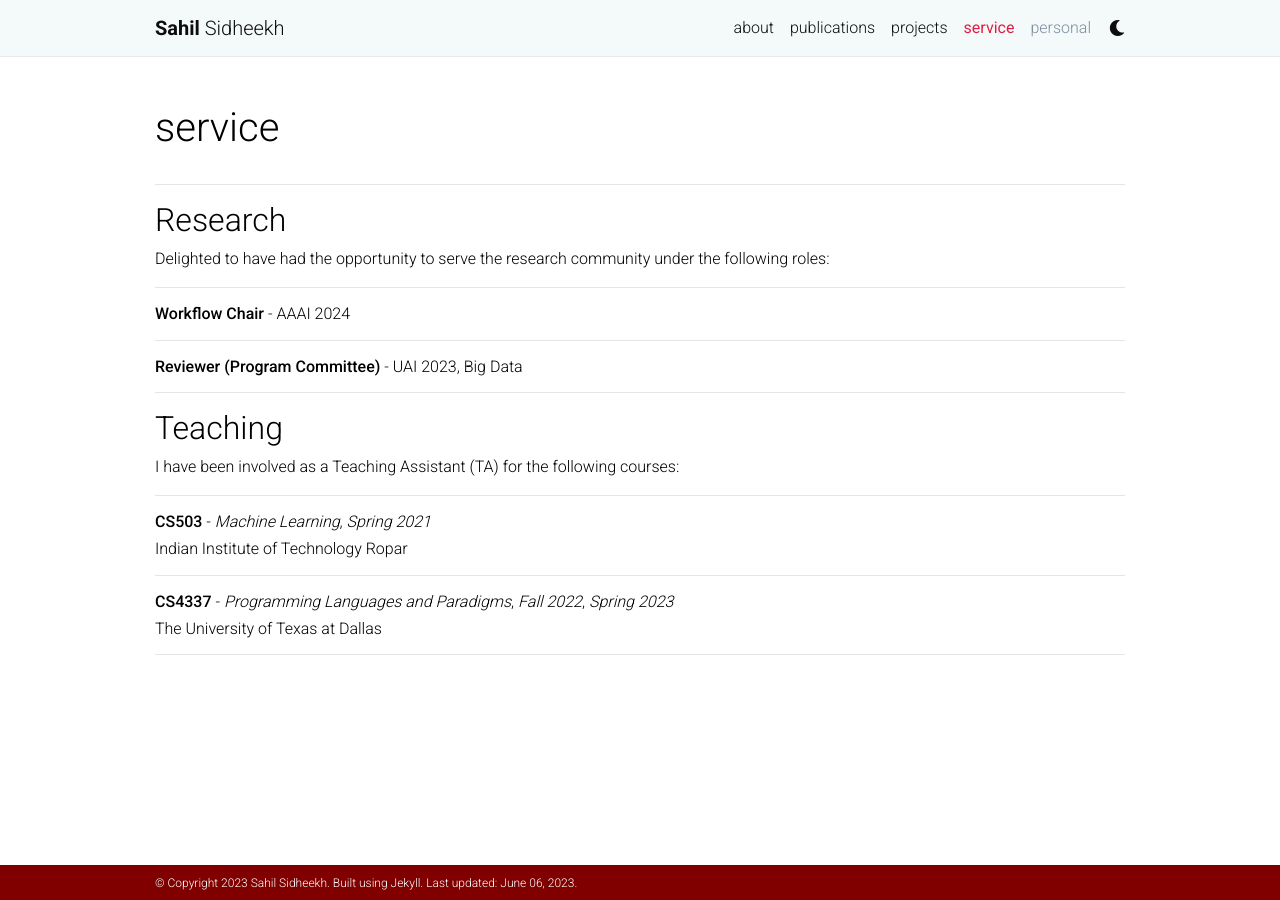
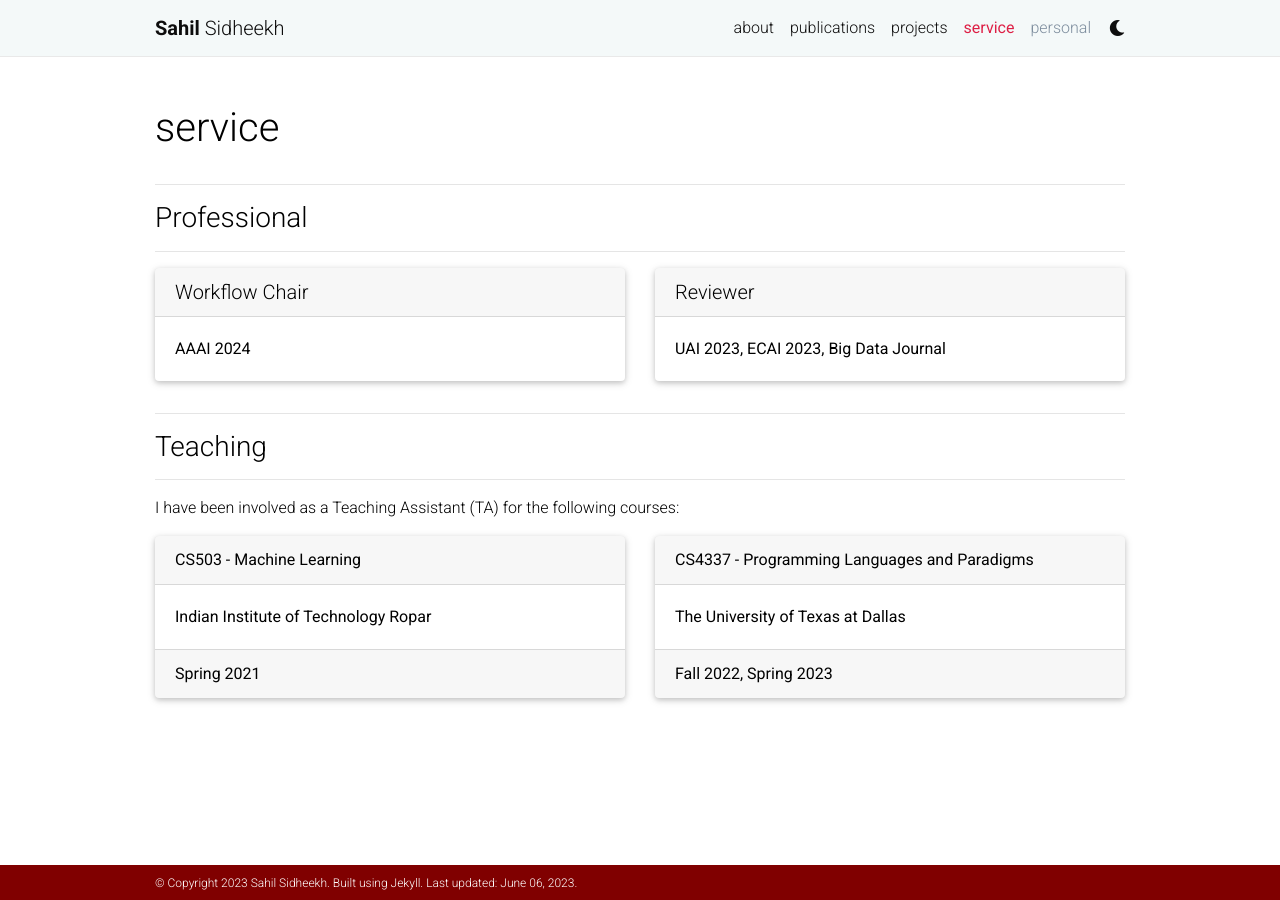
Before and after one commit to sahilsid/sahilsid.github.io, a Jekyll site: the page built from _pages/service.md, in a window 1280 px wide. Built offline with Jekyll 4.4.1, drawn with Linux system fonts in a browser that asks for light colours; nearby versions of some CDN libraries; a style sheet for code colours, icons or effects is not loaded.

Commit message:
updated service

```diff
--- a/_pages/service.md
+++ b/_pages/service.md
@@ -8,29 +8,50 @@ nav: true
 ---
 
 ---
+### Professional
+---
 
-## Research
-
-Delighted to have had the opportunity to serve the research community under the following roles:
+<div class="card-deck">
+    <div class="card mb-3">
+        <h5 class="card-header">Workflow Chair</h5>
+        <div class="card-body">
+            AAAI 2024
+        </div>
+    </div>
+    <div class="card mb-3">
+        <h5 class="card-header">Reviewer</h5>
+        <div class="card-body">
+            UAI 2023, ECAI 2023, Big Data Journal
+        </div>
+    </div>
+</div>
 
 
-***
-###### **Workflow Chair** - AAAI 2024
-***
-###### **Reviewer (Program Committee)** - UAI 2023, Big Data
-***
+---
+### Teaching
+---
+
+I have been involved as a Teaching Assistant (TA) for the following courses:
 
 
 
-## Teaching
-I have been involved as a Teaching Assistant (TA) for the following courses:
-
-***
-###### **CS503** - _Machine Learning_, _Spring 2021_
-###### Indian Institute of Technology Ropar
-***
-
-
-###### **CS4337** - _Programming Languages and Paradigms_, _Fall 2022_, _Spring 2023_
-###### The University of Texas at Dallas
-***
+<div class="card-deck">
+    <div class="card mb-3">
+        <p class="card-header">CS503 - Machine Learning</p>
+        <div class="card-body">
+            Indian Institute of Technology Ropar
+        </div>
+        <div class="card-footer">
+            Spring 2021
+        </div>
+    </div>
+    <div class="card mb-3">
+        <p class="card-header">CS4337 - Programming Languages and Paradigms</p>
+        <div class="card-body">
+            The University of Texas at Dallas
+        </div>
+        <div class="card-footer">
+        Fall 2022, Spring 2023
+        </div>
+    </div>
+</div>
```
Also changed, not shown: 4 other files.
